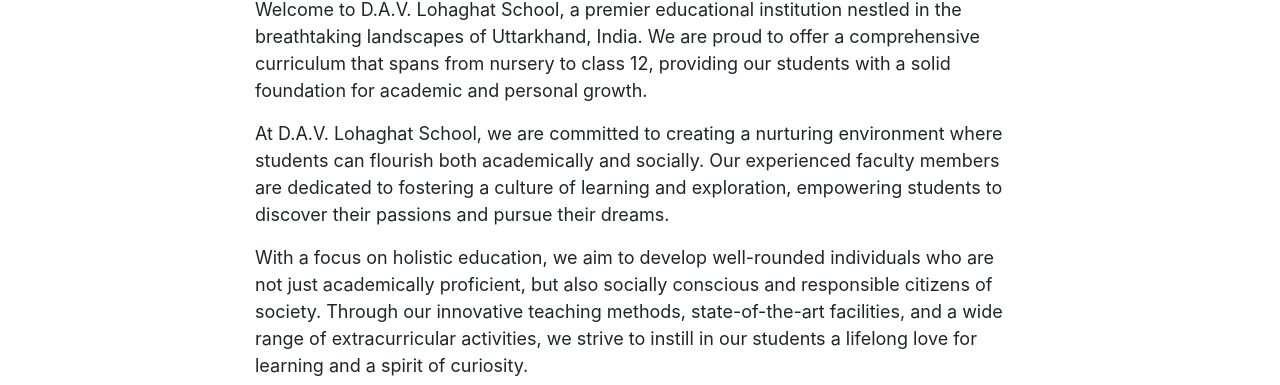
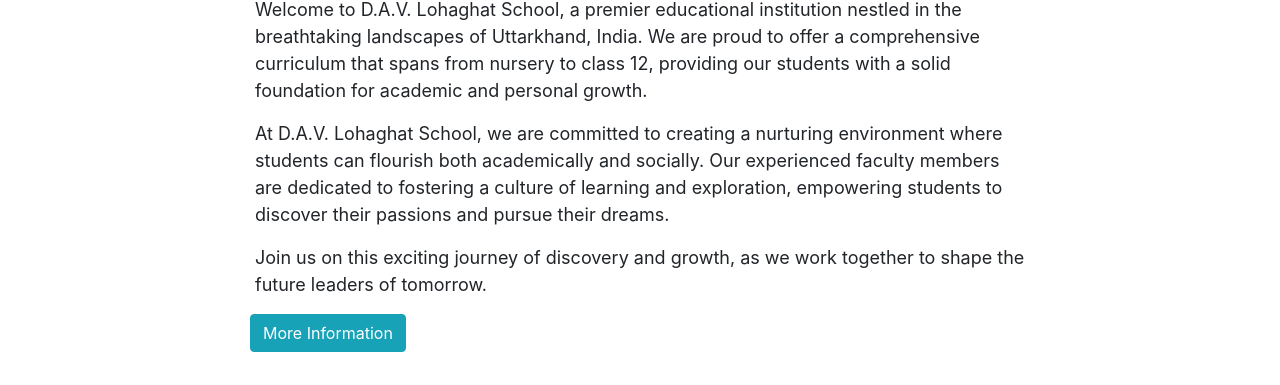
Before and after one commit to Aarush-new/D.A.V-lohaghat, a plain HTML site: page index.html in a window 1280 px wide. Shown: the part 206-591 px from the top of the page. Drawn offline with nearby package versions, Linux system fonts and the light colour scheme.

Commit message:
Update index.html

```diff
--- a/index.html
+++ b/index.html
@@ -47,7 +47,6 @@
             <h2>About Us</h2>
             <p>Welcome to D.A.V. Lohaghat School, a premier educational institution nestled in the breathtaking landscapes of Uttarkhand, India. We are proud to offer a comprehensive curriculum that spans from nursery to class 12, providing our students with a solid foundation for academic and personal growth.</p>
             <p>At D.A.V. Lohaghat School, we are committed to creating a nurturing environment where students can flourish both academically and socially. Our experienced faculty members are dedicated to fostering a culture of learning and exploration, empowering students to discover their passions and pursue their dreams.</p>
-            <p>With a focus on holistic education, we aim to develop well-rounded individuals who are not just academically proficient, but also socially conscious and responsible citizens of society. Through our innovative teaching methods, state-of-the-art facilities, and a wide range of extracurricular activities, we strive to instill in our students a lifelong love for learning and a spirit of curiosity.</p>
             <p>Join us on this exciting journey of discovery and growth, as we work together to shape the future leaders of tomorrow.</p>
             <a href="https://saras.cbse.gov.in/SARAS/AFFILIATEDLIST/AFFLICATIONDETAILS/3530260" target="_blank" class="btn btn-info">More Information</a>
         </section>
```
